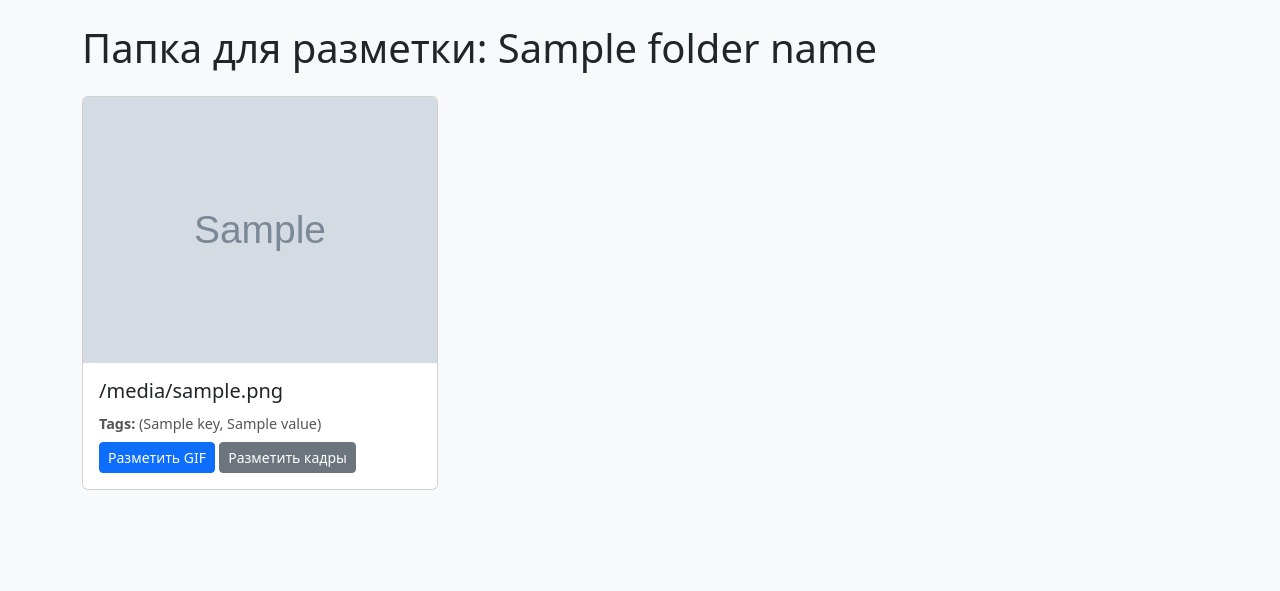
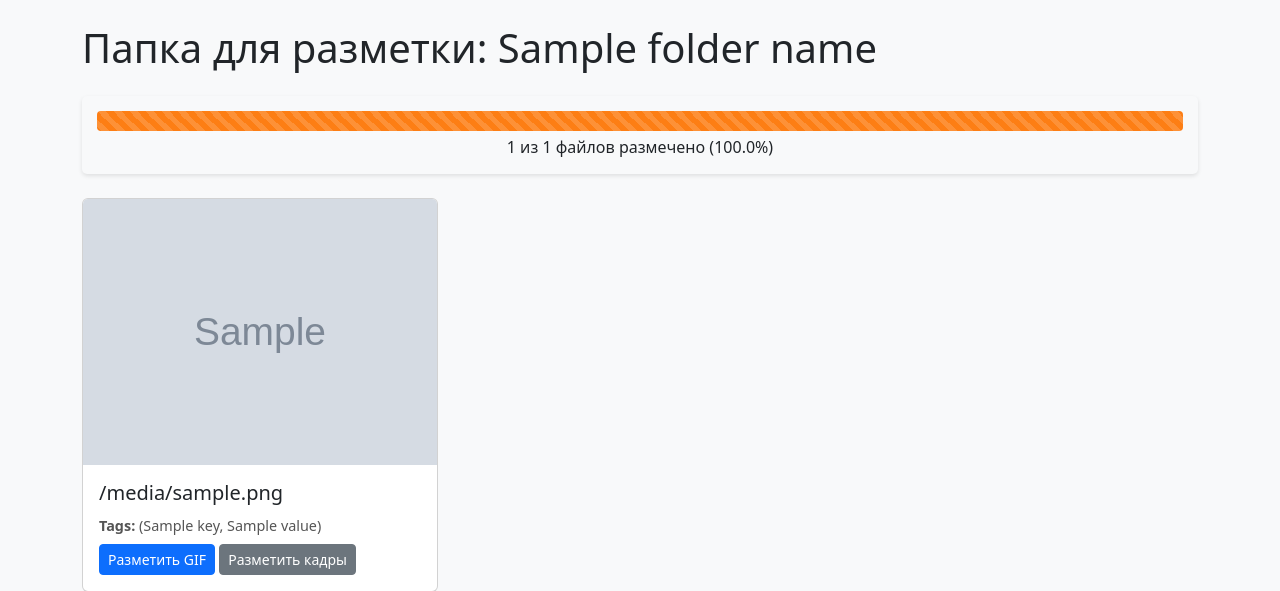
Before and after one commit to Sharafutdinov2005/ultrasound-fish, a Flask app: template gif_markup_app/templates/markup_folder.html in a window 1280 px wide. Shown: the part 56-647 px from the top of the page. Run offline with Flask 3, Linux system fonts and the light colour scheme; the template is opened without the code that fills it: most values are stand-ins (such as "Sample title", 1, 10 or a date in 2020); grey boxes marked "Sample" are stand-in pictures.

Commit message:
add progress bar

```diff
--- a/gif_markup_app/app.py
+++ b/gif_markup_app/app.py
@@ -29,9 +29,10 @@ def preprocess_video(video_path, output_folder):
     gif_cutter.save_GIFs_to_directory(output_folder)
 
 
-def get_tags_frame(filename, folder):
+def get_tags_frames(filename, folder):
     tag_file = os.path.join(folder, filename)
     tags = {}
+    marked = 0
     if os.path.exists(tag_file):
         with open(tag_file, 'r') as f:
             current_frame = None
@@ -40,10 +41,11 @@ def get_tags_frame(filename, folder):
                 if line.endswith(':'):  # Frame name
                     current_frame = line[:-1]
                     tags[current_frame] = {}
+                    marked += 1
                 elif ': ' in line and current_frame:
                     key, value = line.split(': ', 1)
                     tags[current_frame][key] = value
-    return tags
+    return tags, marked
 
 
 def save_tags_frame(filename, folder, tags):
@@ -131,14 +133,23 @@ def markup_folder(folder_name):
 
     # List all GIFs in the selected folder
     gifs = []
+    processed = 0
     for f in os.listdir(folder_path):
-        if f.startswith('fish_') and f.endswith('.gif'):
+        if (
+            f.startswith('fish_') and
+            f.endswith('.gif') and
+            not f.endswith('frames.gif')
+        ):
             tags = get_tags_gif(f'{f}.txt', folder_path)
             gifs.append({'filename': f, 'tags': tags})
+            if tags:
+                processed += 1
     return render_template(
         'markup_folder.html',
         folder_name=folder_name,
-        gifs=gifs
+        gifs=gifs,
+        total_count=len(gifs),
+        processed_count=processed
     )
 
 
@@ -218,7 +229,9 @@ def markup_frames(folder_name, filename):
         not_informative = request.form.get('not_informative')
 
         # Читаем существующие метки
-        frame_tags = get_tags_frame(f'{fish_number}_frames.txt', folder_path)
+        frame_tags, marked = get_tags_frames(
+            f'{fish_number}_frames.txt', folder_path
+        )
 
         # Обновляем метки
         if frame_name not in frame_tags:
@@ -246,13 +259,16 @@ def markup_frames(folder_name, filename):
                 )
             )
 
-    frame_tags = get_tags_frame(f'{fish_number}_frames.txt', folder_path)
+    frame_tags, marked = get_tags_frames(
+        f'{fish_number}_frames.txt', folder_path
+    )
     return render_template(
         'markup_frames.html',
         folder_name=folder_name,
         filename=filename,
         frames=frames,
-        frame_tags=frame_tags
+        frame_tags=frame_tags,
+        marked_frames_count=marked
     )
 
 
--- a/gif_markup_app/templates/markup_folder.html
+++ b/gif_markup_app/templates/markup_folder.html
@@ -2,6 +2,23 @@
 
 {% block content %}
     <h1 class="my-4">Папка для разметки: {{ folder_name }}</h1>
+
+    <!-- Прогресс-бар -->
+    <div class="progress-container mb-4">
+        <div class="progress">
+            <div class="progress-bar progress-bar-striped"
+                 role="progressbar"
+                 style="width: {{ (processed_count / total_count * 100) if total_count > 0 else 0 }}%;"
+                 aria-valuenow="{{ processed_count }}"
+                 aria-valuemin="0"
+                 aria-valuemax="{{ total_count }}">
+            </div>
+        </div>
+        <div class="progress-text text-center mt-1">
+            {{ processed_count }} из {{ total_count }} файлов размечено ({{ "%.1f"|format((processed_count / total_count * 100) if total_count > 0 else 0) }}%)
+        </div>
+    </div>
+
     <div class="row">
         {% for gif in gifs %}
             <div class="col-md-4 mb-4">
@@ -24,4 +41,34 @@
             </div>
         {% endfor %}
     </div>
+
+    <style>
+        .progress-container {
+            background-color: #f8f9fa;
+            padding: 15px;
+            border-radius: 5px;
+            box-shadow: 0 2px 4px rgba(0,0,0,0.1);
+        }
+        .progress {
+            height: 20px;
+            background-color: #e9ecef;
+            border-radius: 4px;
+        }
+        .progress-bar {
+            background-color: #28a745;
+            transition: width 0.6s ease;
+        }
+        /* Динамическое изменение цвета в зависимости от прогресса */
+        .progress-bar[aria-valuenow^="0"] { background-color: #dc3545; } /* 0% */
+        .progress-bar[aria-valuenow^="1"] { background-color: #fd7e14; } /* 10-19% */
+        .progress-bar[aria-valuenow^="2"] { background-color: #ffc107; } /* 20-29% */
+        .progress-bar[aria-valuenow^="3"] { background-color: #ffc107; } /* 30-39% */
+        .progress-bar[aria-valuenow^="4"] { background-color: #17a2b8; } /* 40-49% */
+        .progress-bar[aria-valuenow^="5"] { background-color: #17a2b8; } /* 50-59% */
+        .progress-bar[aria-valuenow^="6"] { background-color: #007bff; } /* 60-69% */
+        .progress-bar[aria-valuenow^="7"] { background-color: #007bff; } /* 70-79% */
+        .progress-bar[aria-valuenow^="8"] { background-color: #28a745; } /* 80-89% */
+        .progress-bar[aria-valuenow^="9"] { background-color: #28a745; } /* 90-99% */
+        .progress-bar[aria-valuenow="100"] { background-color: #20c997; } /* 100% */
+    </style>
 {% endblock %}
```
Also changed, not shown: gif_markup_app/templates/markup_frames.html (+70 -3 lines).
